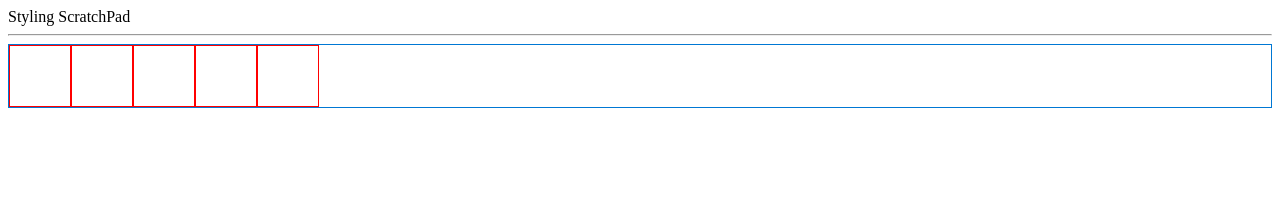
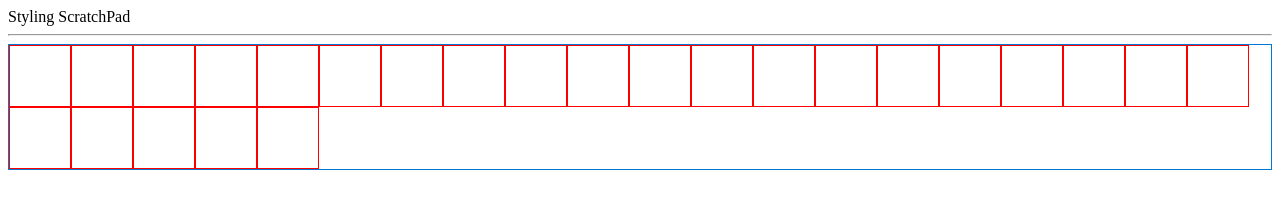
Before and after one commit to ozgursarikamis/styling-sandbox, a plain HTML site: page index.html in a window 1280 px wide. Drawn offline with Linux system fonts and the light colour scheme.

Commit message:
flex-wrap

```diff
--- a/index.html
+++ b/index.html
@@ -19,6 +19,26 @@
 		<div></div>
 		<div></div>
 		<div></div>
+		<div></div>
+		<div></div>
+		<div></div>
+		<div></div>
+		<div></div>
+		<div></div>
+		<div></div>
+		<div></div>
+		<div></div>
+		<div></div>
+		<div></div>
+		<div></div>
+		<div></div>
+		<div></div>
+		<div></div>
+		<div></div>
+		<div></div>
+		<div></div>
+		<div></div>
+		<div></div>
 	</div>
 </body>
 </html>
--- a/styles.css
+++ b/styles.css
@@ -1,5 +1,6 @@
 .container {
 	display: flex;
+	flex-wrap: wrap;
     border: 1px solid rgb(0, 120, 212);
 }
 
```
